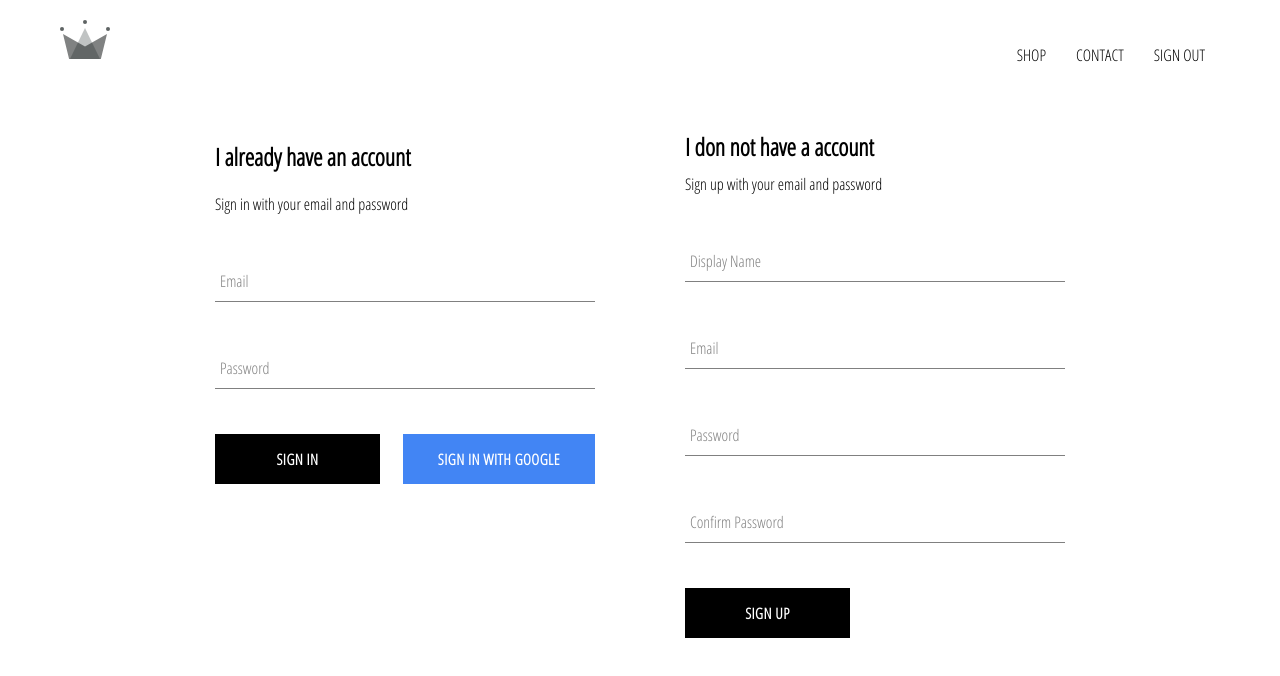
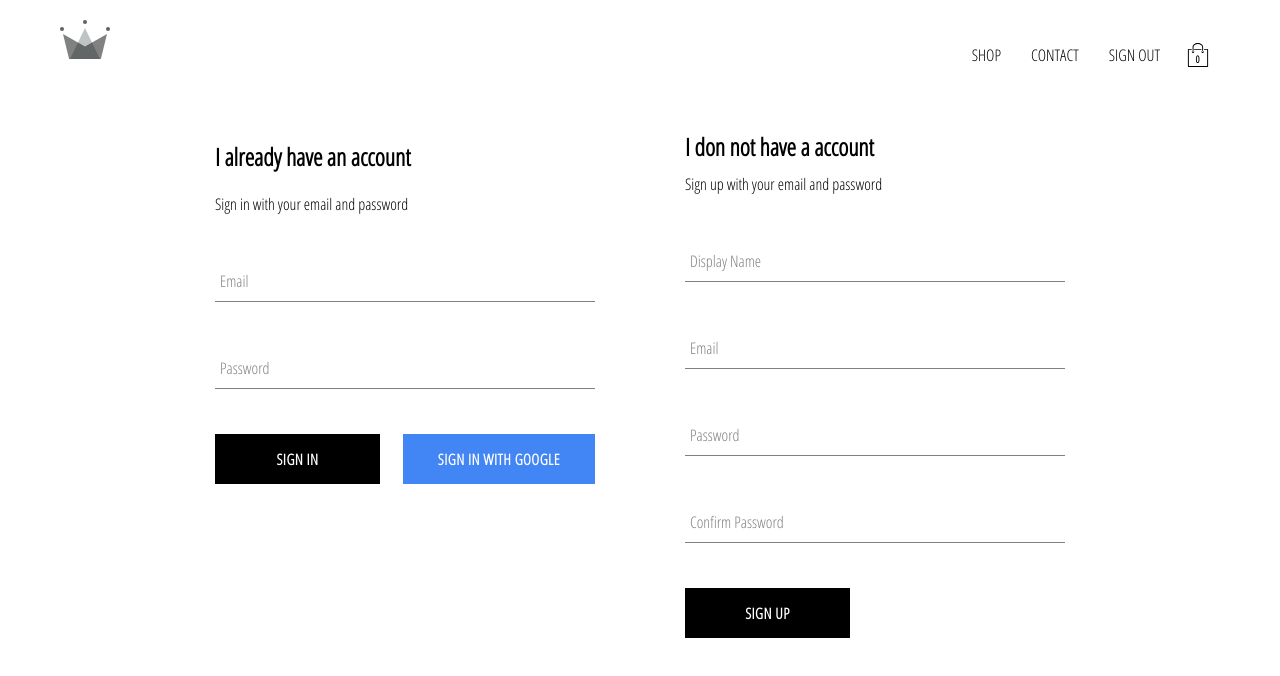
Before and after one commit to sandrananceva/crwn-clothing, a React (Create React App) app: page /signin in a window 1280 px wide. Shown: the top 676 px of the page. Built offline with nearby package versions, Linux system fonts and the light colour scheme; no server answers.

Commit message:
added cartIcon and cartDropdown components to our application, also implemented cartReducer

```diff
--- /dev/null
+++ b/src/components/cart-dropdown/cart-dropdown.component.jsx
@@ -0,0 +1,13 @@
+import React from 'react'
+import './cart-dropdown.styles.scss'
+
+import CustomButton from '../custom-button/custom-button.component'
+
+const CartDropdown = () => (
+    <div className='cart-dropdown'>
+        <div className='cart-item' />
+        <CustomButton>GO CHECK OUT</CustomButton>
+    </div>
+)
+
+export default CartDropdown
--- /dev/null
+++ b/src/components/cart-dropdown/cart-dropdown.styles.scss
@@ -0,0 +1,24 @@
+.cart-dropdown {
+    position: absolute;
+    width: 240px;
+    height: 340px;
+    display: flex;
+    flex-direction: column;
+    padding: 20px;
+    border: 1px solid black;
+    background-color: white;
+    top: 90px;
+    right: 40px;
+    z-index: 5;
+
+    .cart-items {
+      height: 240px;
+      display: flex;
+      flex-direction: column;
+      overflow: scroll;
+    }
+
+    button {
+      margin-top: auto;
+    }
+  }
--- /dev/null
+++ b/src/components/cart-icon/cart-icon.component.jsx
@@ -0,0 +1,21 @@
+import React from 'react'
+import { connect } from 'react-redux'
+
+import { toggleCartHidden } from '../../redux/cart/cart.actions'
+
+import { ReactComponent as ShoppingIcon } from '../../assets/shopping-bag.svg'
+
+import './cart-icon.styles.scss'
+
+const CartIcon = ({ toggleCartHidden }) => (
+    <div className='cart-icon' onClick={toggleCartHidden}>
+        <ShoppingIcon className='shopping-icon'/>
+        <span className='item-count'>0</span>
+    </div>
+)
+const mapDispatchToProps = dispatch => ({
+    toggleCartHidden: () =>  dispatch(toggleCartHidden())
+})
+
+
+export default connect(null, mapDispatchToProps)(CartIcon)
--- /dev/null
+++ b/src/components/cart-icon/cart-icon.styles.scss
@@ -0,0 +1,21 @@
+.cart-icon {
+    width: 45px;
+    height: 45px;
+    position: relative;
+    display: flex;
+    align-items: center;
+    justify-content: center;
+    cursor: pointer;
+
+    .shopping-icon {
+      width: 24px;
+      height: 24px;
+    }
+
+    .item-count {
+      position: absolute;
+      font-size: 10px;
+      font-weight: bold;
+      bottom: 12px;
+    }
+  }
--- a/src/components/header/header.component.jsx
+++ b/src/components/header/header.component.jsx
@@ -4,11 +4,13 @@
 import { connect } from 'react-redux';
 
 import { auth } from '../../firebase/firebase.utils';
+import CartIcon from '../cart-icon/cart-icon.component'
+import CartDropdown from '../cart-dropdown/cart-dropdown.component'
 
 import { ReactComponent as Logo } from '../../assets/crown.svg';
 import './header.styles.scss';
 
-const Header = ({ currentUser }) => (
+const Header = ({ currentUser, hidden }) => (
 	<div className="header">
 		<Link to="/">
 			<Logo className="logo" />
@@ -29,12 +31,19 @@
 					SIGN IN
 				</Link>
 			)}
+			<CartIcon />
 		</div>
+		{
+			hidden ? null : <CartDropdown />
+		}
+
+
 	</div>
 );
 
-const mapStateToProps = (state) => ({
-	currentUser: state.user.currentUser
+const mapStateToProps = ({user: {currentUser}, cart: {hidden}}) => ({
+	currentUser,
+	hidden
 });
 
 export default connect(mapStateToProps)(Header);
--- /dev/null
+++ b/src/redux/cart/cart.actions.js
@@ -0,0 +1,5 @@
+import CartActionTypes from './cart.types';
+
+export const toggleCartHidden = () => ({
+	type: CartActionTypes.TOGGLE_CART_HIDDEN
+});
--- /dev/null
+++ b/src/redux/cart/cart.reducer.js
@@ -0,0 +1,18 @@
+import  CartActionType  from './cart.types'
+
+const INITIAL_STATE = {
+    hidden: true
+}
+
+const cartReducer = (state = INITIAL_STATE, action) => {
+    switch (action.type) {
+        case CartActionType.TOGGLE_CART_HIDDEN:
+            return  {
+                ...state,
+                hidden: !state.hidden
+            }
+        default:
+            return state;
+    }
+}
+export default cartReducer
--- /dev/null
+++ b/src/redux/cart/cart.types.js
@@ -0,0 +1,4 @@
+const CartActionTypes = {
+    TOGGLE_CART_HIDDEN: 'TOGGLE_CART_HIDDEN'
+}
+export default CartActionTypes
--- a/src/redux/root-reducer.js
+++ b/src/redux/root-reducer.js
@@ -1,7 +1,9 @@
 import { combineReducers } from 'redux'
 
 import userReducer from './user/user.reducer';
+import cartReducer from './cart/cart.reducer'
 
 export default combineReducers({
-	user: userReducer
+	user: userReducer,
+	cart: cartReducer
 });
--- a/src/redux/user/user.actions.js
+++ b/src/redux/user/user.actions.js
@@ -1,4 +1,4 @@
-import { UserActionTypes } from './user.types'
+import UserActionTypes from './user.types'
 
 export const setCurrentUser = (user) => ({
 	type: UserActionTypes.SET_CURRENT_USER,
--- a/src/redux/user/user.reducer.js
+++ b/src/redux/user/user.reducer.js
@@ -1,4 +1,4 @@
-import { UserActionTypes } from './user.types'
+import UserActionTypes from './user.types'
 
 const INITIAL_STATE = {
 	currentUser: null
--- a/src/redux/user/user.types.js
+++ b/src/redux/user/user.types.js
@@ -1,3 +1,5 @@
-export const UserActionTypes = {
+const UserActionTypes = {
     SET_CURRENT_USER: 'SET_CURRENT_USER'
 }
+
+export default UserActionTypes
```
Also changed, not shown: src/assets/shopping-bag.svg (added).
